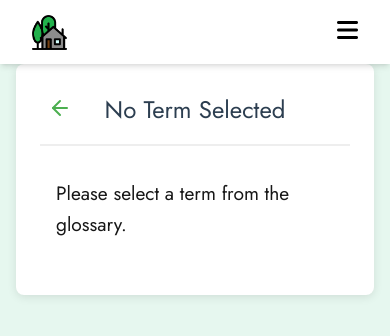
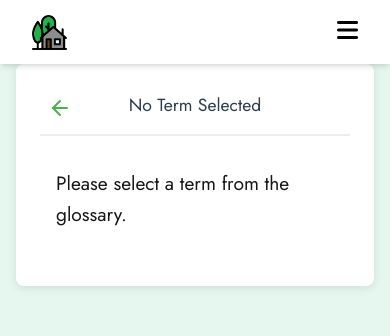
Before and after one commit to samm-47/CAPST, a Next.js app: page /glossary/definition in a window 390 px wide. Shown: the top 336 px of the page. Built offline with nearby package versions, Linux system fonts and the light colour scheme.

Commit message:
Update page.module.css

```diff
--- a/app/glossary/page.module.css
+++ b/app/glossary/page.module.css
@@ -374,7 +374,7 @@
   }
 
   .heading2 {
-    font-size: 1.5rem;
+    font-size: 1.1rem;
     padding-top: 0.25rem;
   }
 }
```
